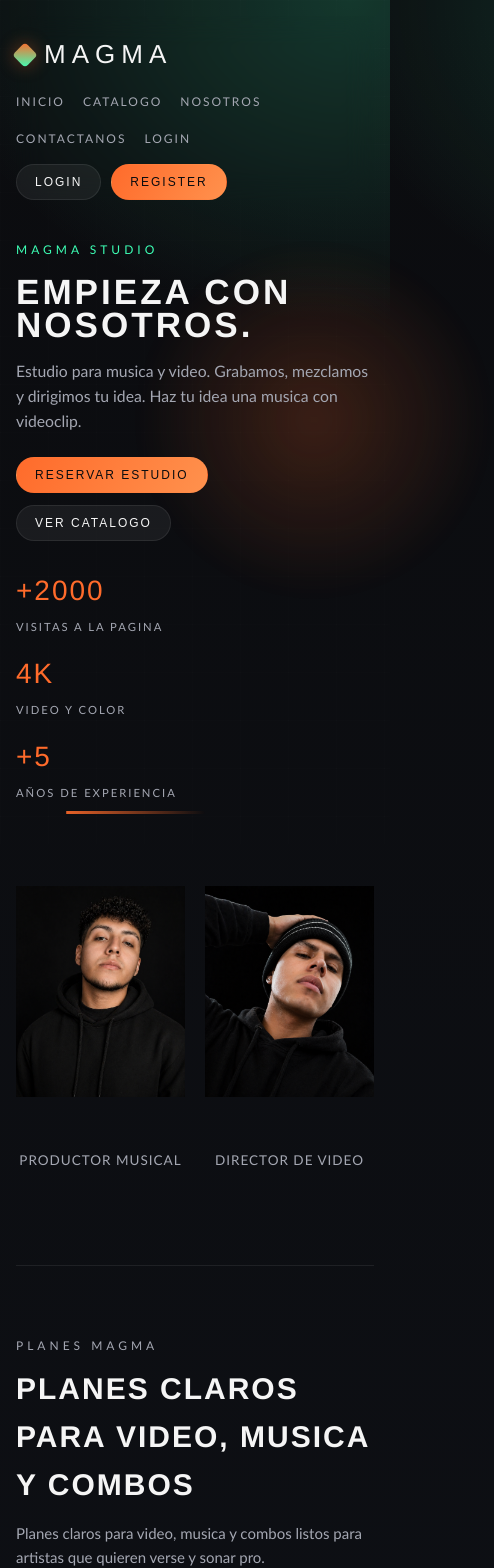
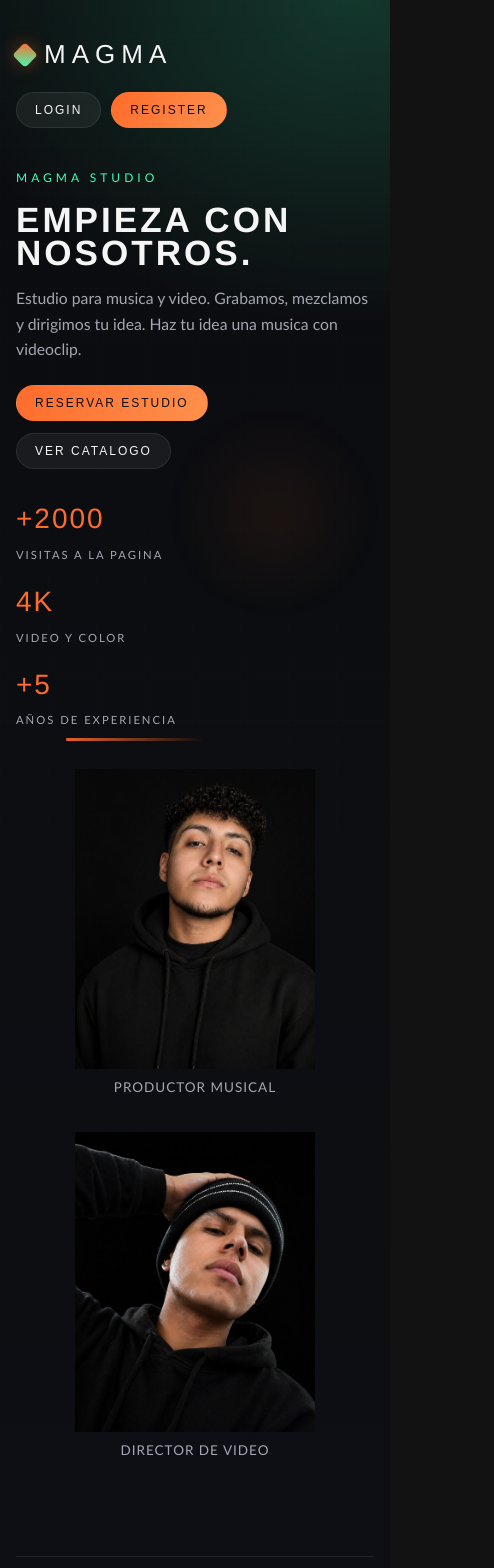
Before and after one commit to MarcoArgote/magmaofi, a React (Vite) app: page / in a window 390 px wide. Shown: the top 1568 px of the page, 494 px wide, since content can reach past the window. Built offline with nearby package versions, Linux system fonts and the light colour scheme.

Commit message:
fix: resolve mobile horizontal overflow and improve responsiveness

```diff
--- a/src/App.css
+++ b/src/App.css
@@ -4,6 +4,7 @@
   max-width: 1200px;
   margin: 0 auto;
   padding: 20px 20px 120px;
+  overflow-x: hidden;
 }
 
 .site-header {
@@ -39,9 +40,21 @@
 }
 
 .nav {
+  display: none;
+  flex-direction: column;
+  gap: 12px;
+  background: var(--surface);
+  padding: 16px;
+  border-radius: 8px;
+  position: absolute;
+  top: 60px;
+  right: 20px;
+  z-index: 10;
+  box-shadow: var(--shadow);
+}
+
+.nav.open {
   display: flex;
-  gap: 18px;
-  flex-wrap: wrap;
 }
 
 .nav a {
@@ -112,17 +125,17 @@
 .hero::before {
   content: '';
   position: absolute;
-  right: -120px;
+  right: -60px;
   top: 40px;
-  width: 360px;
-  height: 360px;
+  width: 300px;
+  height: 300px;
   background: radial-gradient(
     circle,
-    rgba(255, 107, 43, 0.25),
+    rgba(255, 107, 43, 0.2),
     transparent 70%
   );
-  filter: blur(12px);
-  opacity: 0.8;
+  filter: blur(20px);
+  opacity: 0.6;
   z-index: 0;
 }
 
@@ -824,6 +837,24 @@ textarea {
   .contact-grid {
     grid-template-columns: 1fr;
   }
+
+  .image-row {
+    flex-direction: column;
+    gap: 30px;
+  }
+
+  .image-row img {
+    height: auto;
+    max-width: 100%;
+  }
+
+  .hero::before {
+    right: 0;
+    top: 20%;
+    width: 200px;
+    height: 200px;
+    opacity: 0.4;
+  }
 }
 
 @media (max-width: 600px) {
@@ -867,3 +898,114 @@ textarea {
   text-transform: uppercase;
   letter-spacing: 1px;
 }
+
+/* Estilos para el menú hamburguesa profesional */
+.menu-toggle {
+  display: flex;
+  align-items: center;
+  background: none;
+  border: none;
+  cursor: pointer;
+  padding: 10px;
+  position: absolute;
+  top: 10px;
+  right: 20px;
+  z-index: 20;
+  font-size: 1rem;
+  color: var(--text);
+  gap: 8px;
+}
+
+.menu-icon {
+  width: 24px;
+  height: 2px;
+  background: var(--text);
+  position: relative;
+  transition: background 0.3s ease;
+}
+
+.menu-icon::before,
+.menu-icon::after {
+  content: '';
+  width: 24px;
+  height: 2px;
+  background: var(--text);
+  position: absolute;
+  left: 0;
+  transition: transform 0.3s ease;
+}
+
+.menu-icon::before {
+  top: -8px;
+}
+
+.menu-icon::after {
+  top: 8px;
+}
+
+.menu-toggle.open .menu-icon {
+  background: transparent;
+}
+
+.menu-toggle.open .menu-icon::before {
+  transform: rotate(45deg) translate(5px, 5px);
+}
+
+.menu-toggle.open .menu-icon::after {
+  transform: rotate(-45deg) translate(5px, -5px);
+}
+
+.nav {
+  display: none;
+  flex-direction: column;
+  gap: 12px;
+  background: var(--surface);
+  padding: 16px;
+  border-radius: 8px;
+  position: absolute;
+  top: 60px;
+  right: 20px;
+  z-index: 10;
+  box-shadow: var(--shadow);
+}
+
+.nav.open {
+  display: flex;
+}
+
+@media (min-width: 769px) {
+  .menu-toggle {
+    display: none;
+  }
+
+  .nav {
+    display: flex;
+    position: static;
+    flex-direction: row;
+    gap: 18px;
+    background: none;
+    padding: 0;
+    box-shadow: none;
+  }
+}
+
+.reveal {
+  opacity: 1;
+  transform: translateY(0);
+  transition: opacity 0.5s ease, transform 0.5s ease;
+}
+
+.fade-in {
+  opacity: 1;
+  transition: opacity 1.5s ease;
+}
+
+/* Animaciones activadas por GSAP */
+.reveal.gsap-animate {
+  opacity: 0;
+  transform: translateY(50px);
+}
+
+.fade-in.gsap-animate {
+  opacity: 0;
+}
--- a/src/index.css
+++ b/src/index.css
@@ -23,6 +23,7 @@
   box-sizing: border-box;
 }
 
+html,
 body {
   margin: 0;
   min-height: 100vh;
@@ -40,6 +41,8 @@ body {
     ),
     linear-gradient(180deg, #0b0c0f 0%, #10131a 45%, #0b0c0f 100%);
   font-family: var(--body);
+  overflow-x: hidden;
+  width: 100%;
 }
 
 body::before {
```
